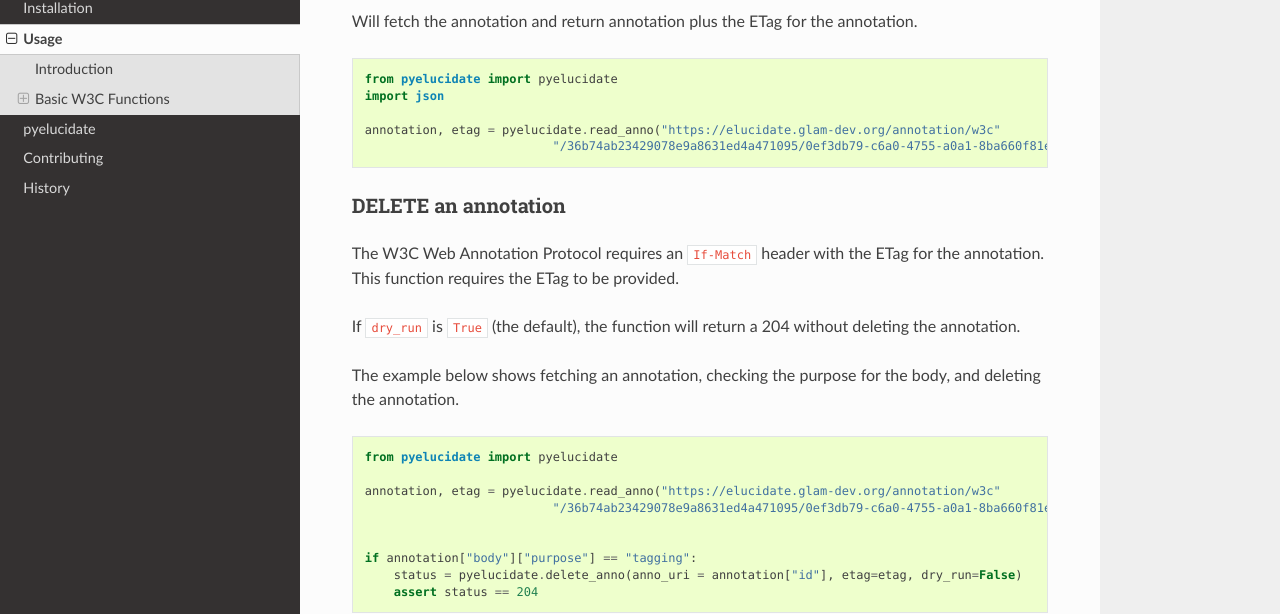
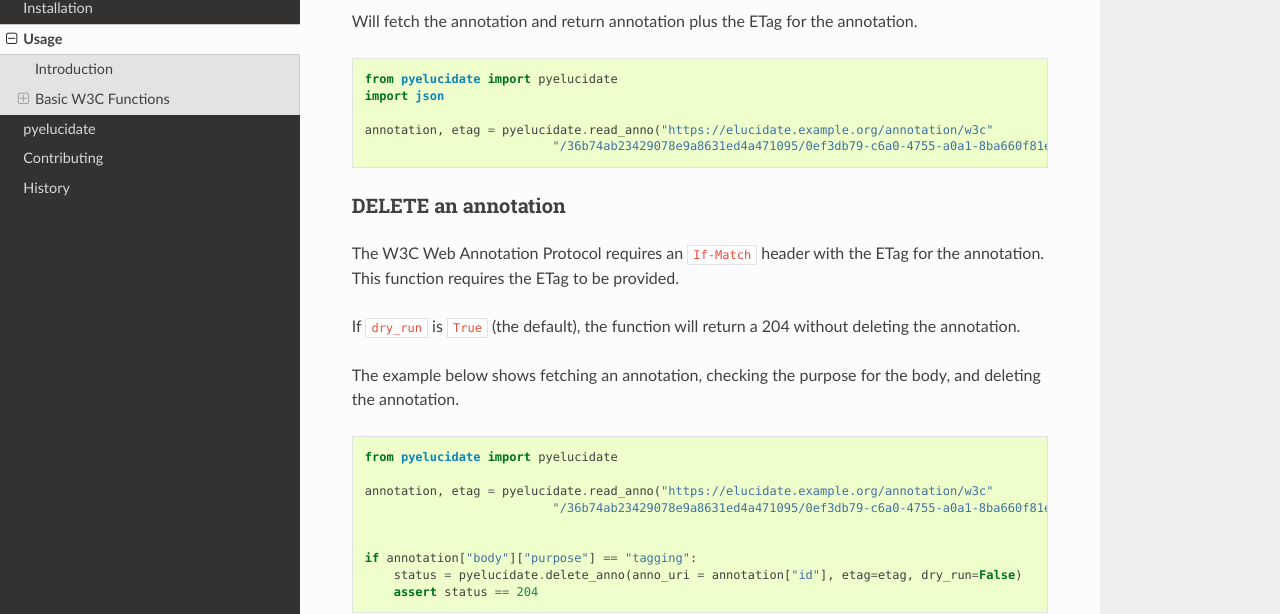
Before and after one commit to digirati-co-uk/pyelucidate, a Sphinx documentation site: the page built from docs/usage.rst, in a window 1280 px wide and 900 px high, scrolled down 1108 px. Shown: the part 137-751 px from the top of the window. Built offline with Sphinx 7.4.7 and the Read the Docs theme 2.0.0, drawn with Linux system fonts in a browser that asks for light colours; the version number is read from the project's files by our own code; some of the changed lines change nothing that is shown.

Commit message:
Changed example server name.

```diff
--- a/docs/usage.rst
+++ b/docs/usage.rst
@@ -76,7 +76,7 @@ Will fetch the annotation and return annotation plus the ETag for the annotation
     from pyelucidate import pyelucidate
     import json
 
-    annotation, etag = pyelucidate.read_anno("https://elucidate.glam-dev.org/annotation/w3c"
+    annotation, etag = pyelucidate.read_anno("https://elucidate.example.org/annotation/w3c"
                               "/36b74ab23429078e9a8631ed4a471095/0ef3db79-c6a0-4755-a0a1-8ba660f81e93")
 
 
@@ -95,7 +95,7 @@ The example below shows fetching an annotation, checking the purpose for the bod
 
     from pyelucidate import pyelucidate
 
-    annotation, etag = pyelucidate.read_anno("https://elucidate.glam-dev.org/annotation/w3c"
+    annotation, etag = pyelucidate.read_anno("https://elucidate.example.org/annotation/w3c"
                               "/36b74ab23429078e9a8631ed4a471095/0ef3db79-c6a0-4755-a0a1-8ba660f81e93")
 
 
```
